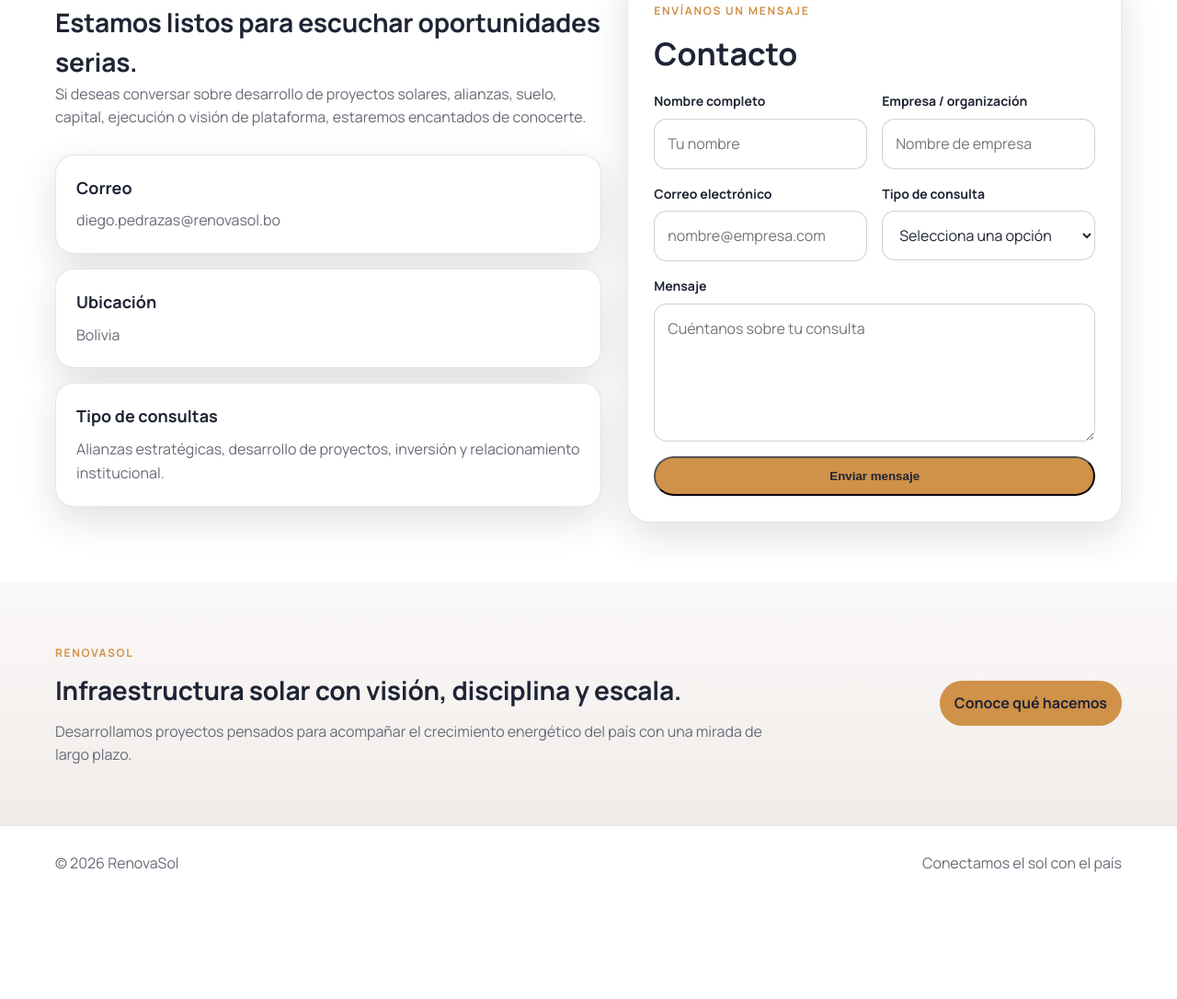
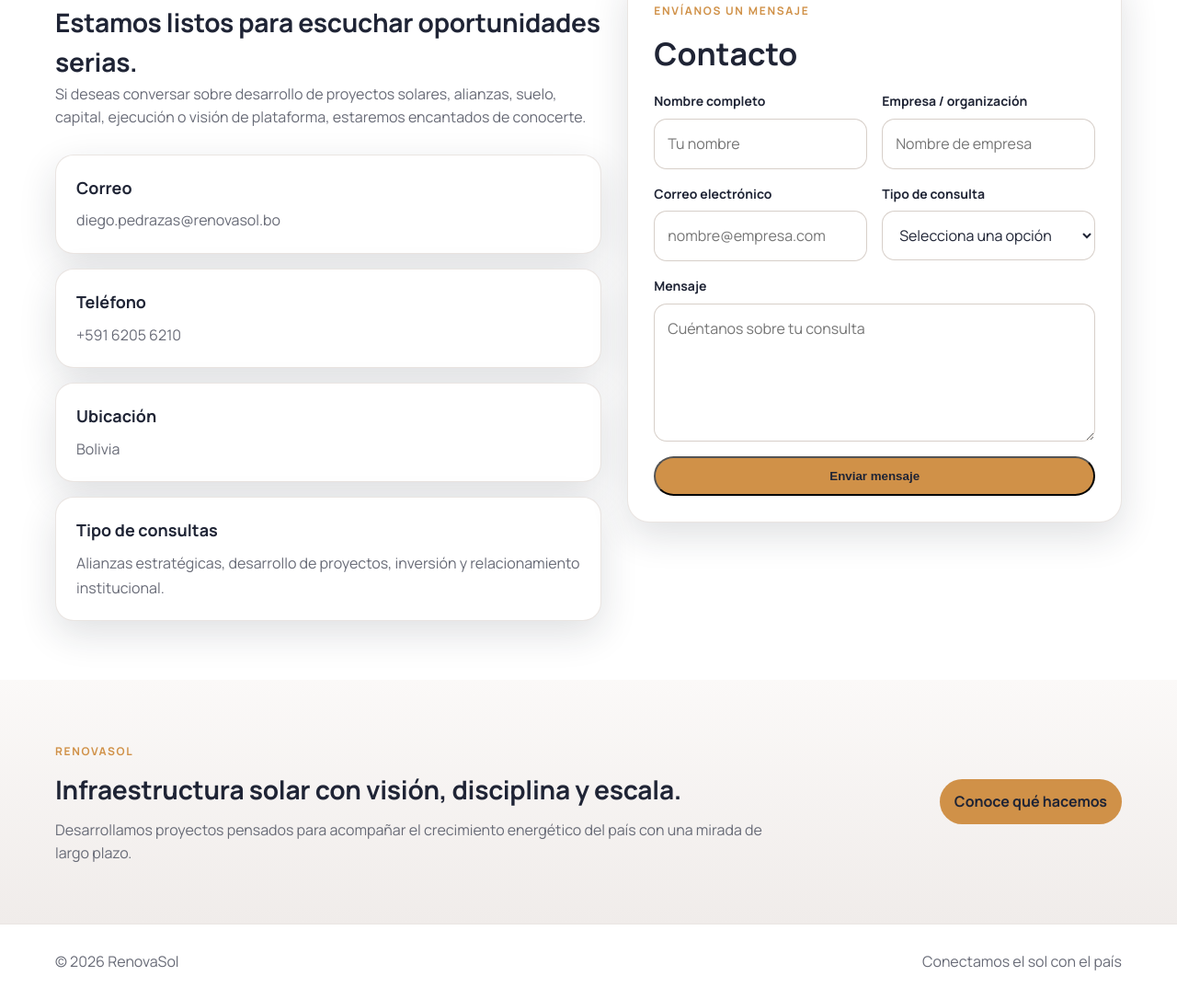
Before and after one commit to mpedrazah/renovasol, a website: page public/contacto.html in a window 1280 px wide. Shown: the part 643-1729 px from the top of the page at 92% size. Before the commit the page ends 1621 px from the top, so only its background shows below. Drawn offline with Linux system fonts and the light colour scheme.

Commit message:
Update contacto.html

```diff
--- a/public/contacto.html
+++ b/public/contacto.html
@@ -55,6 +55,11 @@
             <h3>Correo</h3>
             <p><a href="mailto:diego.pedrazas@renovasol.bo">diego.pedrazas@renovasol.bo</a></p>
           </div>
+
+          <div class="contact-info-card">
+  <h3>Teléfono</h3>
+  <p><a href="tel:+59162056210">+591 6205 6210</a></p>
+</div>
 
           <div class="contact-info-card">
             <h3>Ubicación</h3>
```
